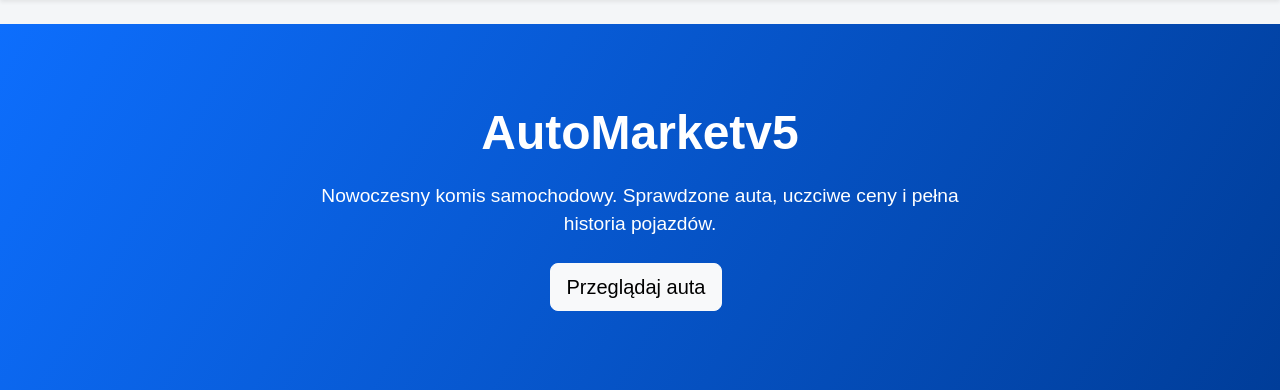
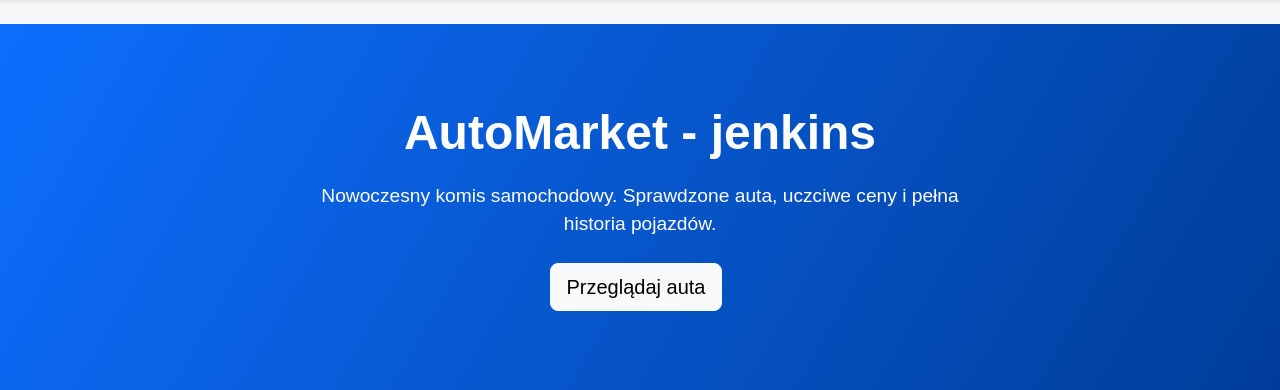
Before and after one commit to Barti3/auto-komis, a FastAPI app: page / in a window 1280 px wide. Shown: the part 56-446 px from the top of the page. Run offline with FastAPI, Linux system fonts and the light colour scheme.

Commit message:
Update welcome.html

```diff
--- a/templates/welcome.html
+++ b/templates/welcome.html
@@ -50,7 +50,7 @@
 <!-- HERO -->
 <section class="hero text-center">
     <div class="container">
-        <h1>AutoMarketv5</h1>
+        <h1>AutoMarket - jenkins</h1>
         <p>
             Nowoczesny komis samochodowy. Sprawdzone auta, uczciwe ceny
             i pełna historia pojazdów.
```
